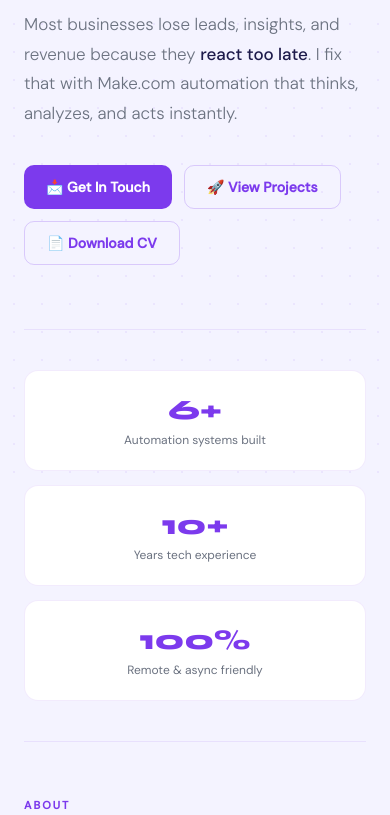
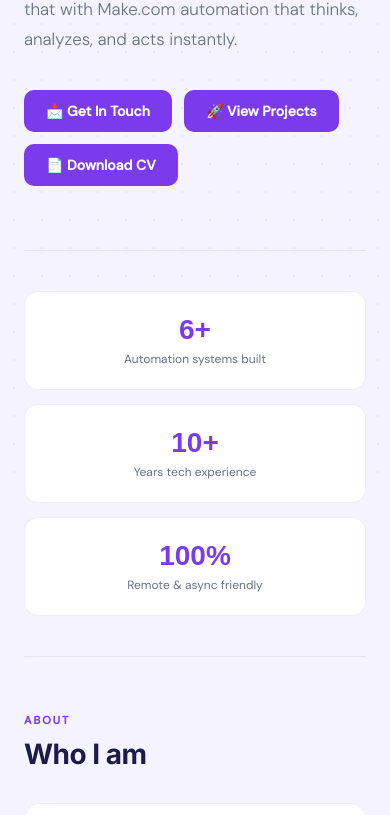
Before and after one commit to Josua1983/josua1983.github.io, a plain HTML site: page index.html in a window 390 px wide. Shown: the part 354-1169 px from the top of the page. Drawn offline with Linux system fonts and the light colour scheme.

Commit message:
Update index.html

```diff
--- a/index.html
+++ b/index.html
@@ -4,7 +4,7 @@
 <meta charset="UTF-8">
 <meta name="viewport" content="width=device-width, initial-scale=1.0">
 <title>Josua Boon | AI Automation Engineer</title>
-<link href="https://fonts.googleapis.com/css2?family=Syne:wght@400;600;700;800&family=DM+Sans:opsz,wght@9..40,300;9..40,400;9..40,500&display=swap" rel="stylesheet">
+<link href="https://fonts.googleapis.com/css2?family=Inter:wght@400;500;600;700;800&family=DM+Sans:opsz,wght@9..40,300;9..40,400;9..40,500&display=swap" rel="stylesheet">
 <style>
 :root {
   --bg: #f4f3ff;
@@ -143,6 +143,38 @@
   .case-grid{grid-template-columns:1fr}
   .contact-cta{padding:32px 20px}
   nav .nav-links{display:none}
+/* FIX FONT (minder chunky) */
+h1,
+.section-title,
+.project-card h2,
+.service-card h3,
+.contact-cta h2,
+.nav-logo {
+  font-family: 'Inter', sans-serif !important;
+  letter-spacing: -0.5px !important;
+  font-weight: 700 !important;
+}
+
+/* BUTTON CONSISTENCY FIX */
+.btn,
+.btn-primary,
+.btn-outline,
+.btn-white,
+.btn-ghost {
+  background: var(--accent) !important;
+  color: #fff !important;
+  border: none !important;
+}
+
+/* HOVER consistent */
+.btn:hover,
+.btn-primary:hover,
+.btn-outline:hover,
+.btn-white:hover,
+.btn-ghost:hover {
+  background: #5b21b6 !important;
+  transform: translateY(-2px);
+  box-shadow: 0 8px 20px rgba(124,58,237,0.25);
 }
 </style>
 </head>
```
